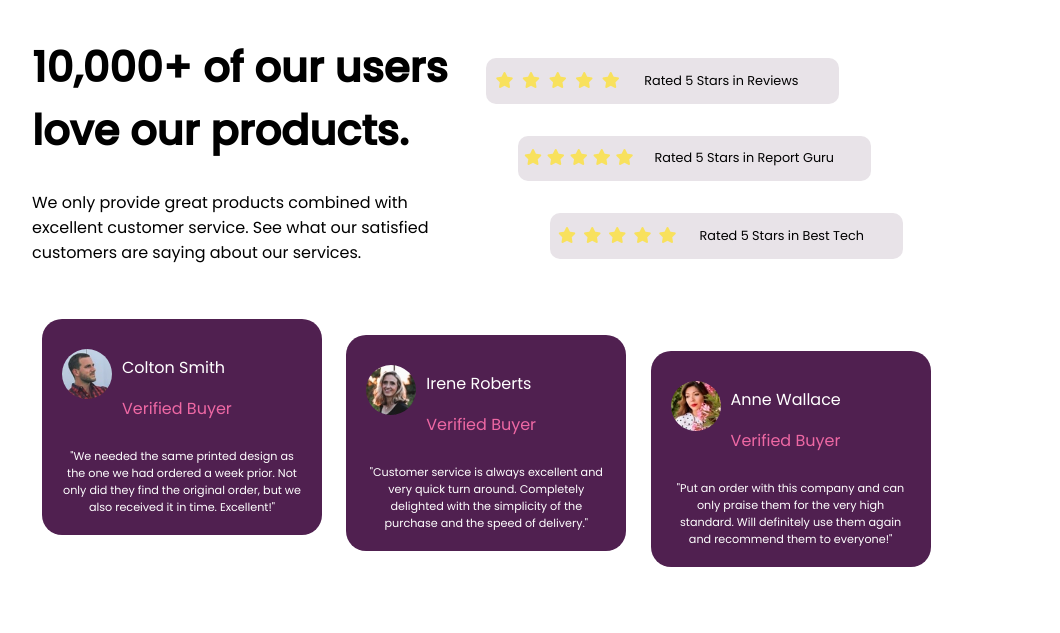
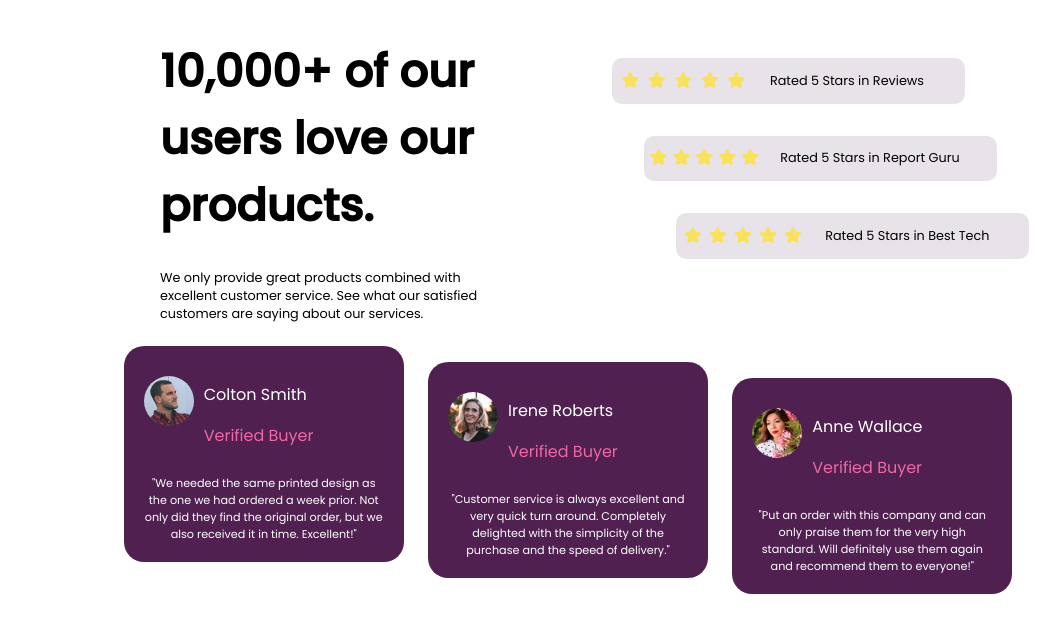
Before and after one commit to Rukhsar-saba/Social, a PHP site: page / in a window 1280 px wide. Shown: the top 633 px of the page, without its empty margins (72-1132 px from the left). Run offline with PHP 8.4, Linux system fonts and the light colour scheme; some libraries are stand-ins or nearby versions.

Commit message:
change viewport size

```diff
--- a/home.html
+++ b/home.html
@@ -10,9 +10,6 @@
       crossorigin="anonymous"
     ></script>
     <link rel="stylesheet" href="style.css" />
-    <link rel="preconnect" href="https://fonts.gstatic.com" />
-    <link rel="preconnect" href="https://fonts.gstatic.com" />
-    <link rel="preconnect" href="https://fonts.gstatic.com" />
     <link rel="preconnect" href="https://fonts.gstatic.com" />
     <link
       href="https://fonts.googleapis.com/css2?family=Poppins:wght@400;500&display=swap"
--- a/style.css
+++ b/style.css
@@ -4,31 +4,32 @@ body {
 .social {
   display: flex;
   flex-direction: column;
-  align-content: center;
-  margin-left: 6rem;
-  margin-right: 6rem;
+  margin: auto;
+  align-items: center;
+  justify-content: center;
 }
 .containt {
   display: flex;
-  justify-content: space-between;
-  margin-right: 0rem;
+  justify-content: space-evenly;
+  padding-left: 14rem;
 }
 .product {
   width: 40%;
 }
 .product h1 {
-  font-size: 2.6rem;
+  font-size: 2.8rem;
   font-weight: 900;
 }
 .product p {
-  font-size: 1rem;
+  font-size: 0.8rem;
 }
 .stars {
   margin: 1rem;
   padding: 18px;
   display: flex;
   flex-direction: column;
-  width: 50%;
+  width: 60%;
+  margin-left: 9rem;
 }
 .reviews i,
 .report-guru i,
@@ -106,20 +107,24 @@ body {
   font-size: 0.7rem;
 }
 /* ----big tab1 design---- */
-@media screen and (min-width: 849px) and (max-width: 1199px) {
+@media screen and (min-width: 849px) and (max-width: 1000px) {
+  .containt {
+    padding-left: 6rem;
+  }
   .comment {
     display: flex;
     flex-direction: row;
+    background-color: wheat;
   }
   .comment-section {
     border-radius: 20px;
     padding: 10px;
     margin: 5px;
-    width: 22rem;
-    height: 12rem;
+    width: 15rem;
+    height: 9rem;
   }
   .review-point {
-    font-size: 0.8rem;
+    font-size: 0.6rem;
   }
   .commenter_name {
     font-size: 0.7rem;
@@ -143,10 +148,14 @@ body {
   }
 }
 /* ----big tab2 design---- */
-@media screen and (min-width: 700px) and (max-width: 850px) {
+@media screen and (min-width: 500px) and (max-width: 850px) {
+  .containt {
+    padding-left: 6rem;
+  }
   .comment {
     display: flex;
     flex-direction: row;
+    background-color: teal;
   }
   .product h1 {
     font-size: 1.7rem;
@@ -171,6 +180,13 @@ body {
     color: hsl(51, 92%, 67%);
     padding-top: 0.4rem;
   }
+  .comment-section {
+    border-radius: 20px;
+    padding: 10px;
+    margin: 5px;
+    width: 10rem;
+    height: 7rem;
+  }
   .comment-section img {
     width: 35px;
     height: 35px;
@@ -178,13 +194,14 @@ body {
   .commenter_name {
     font-size: 0.5rem;
   }
+
   .review-point {
     font-size: 0.55rem;
   }
 }
 
 /* ----mobile Design---- */
-@media screen and (min-width: 375px) and (max-width: 699px) {
+@media screen and (min-width: 375px) and (max-width: 499px) {
   .social {
     flex-direction: column;
   }
```
